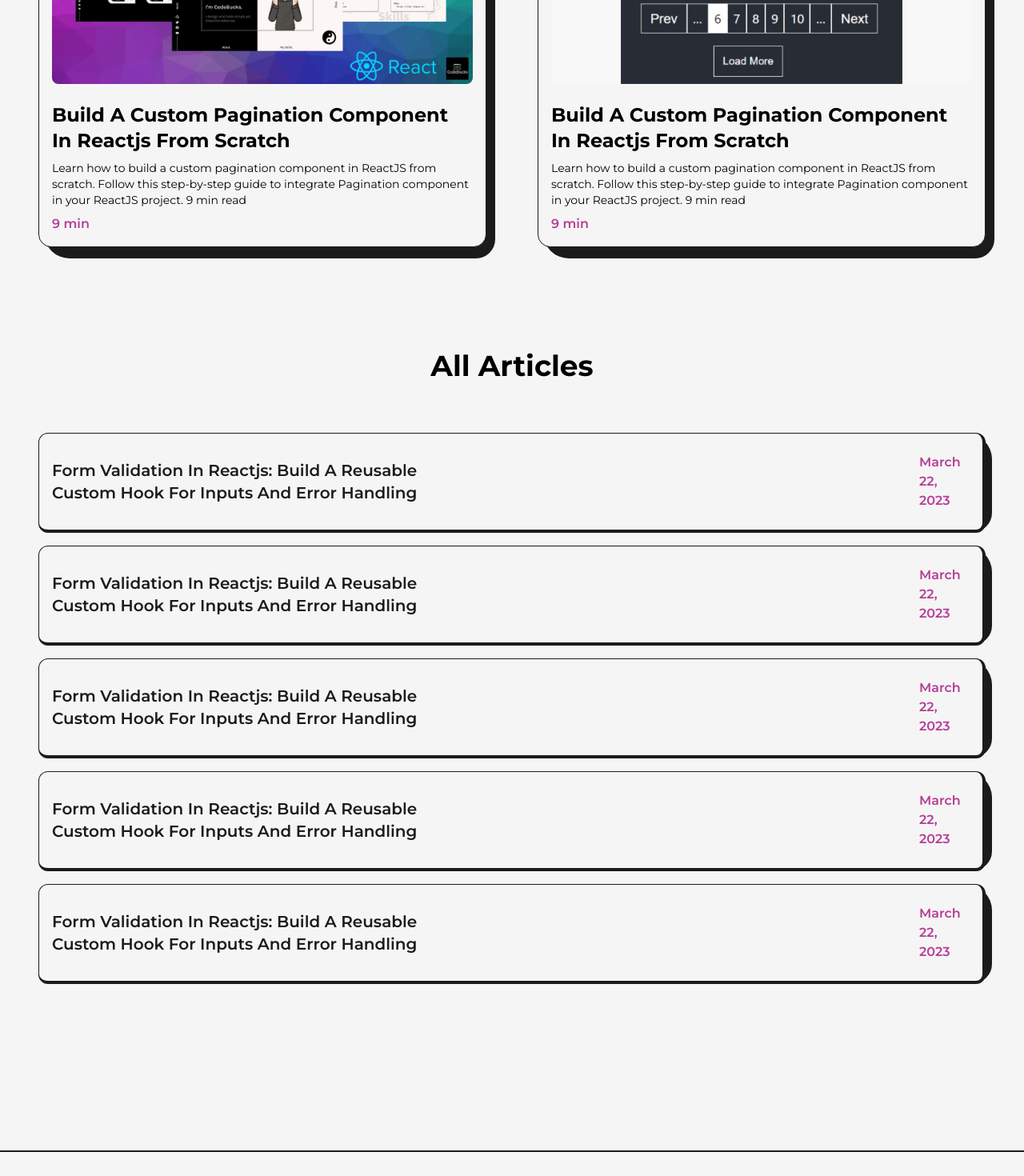
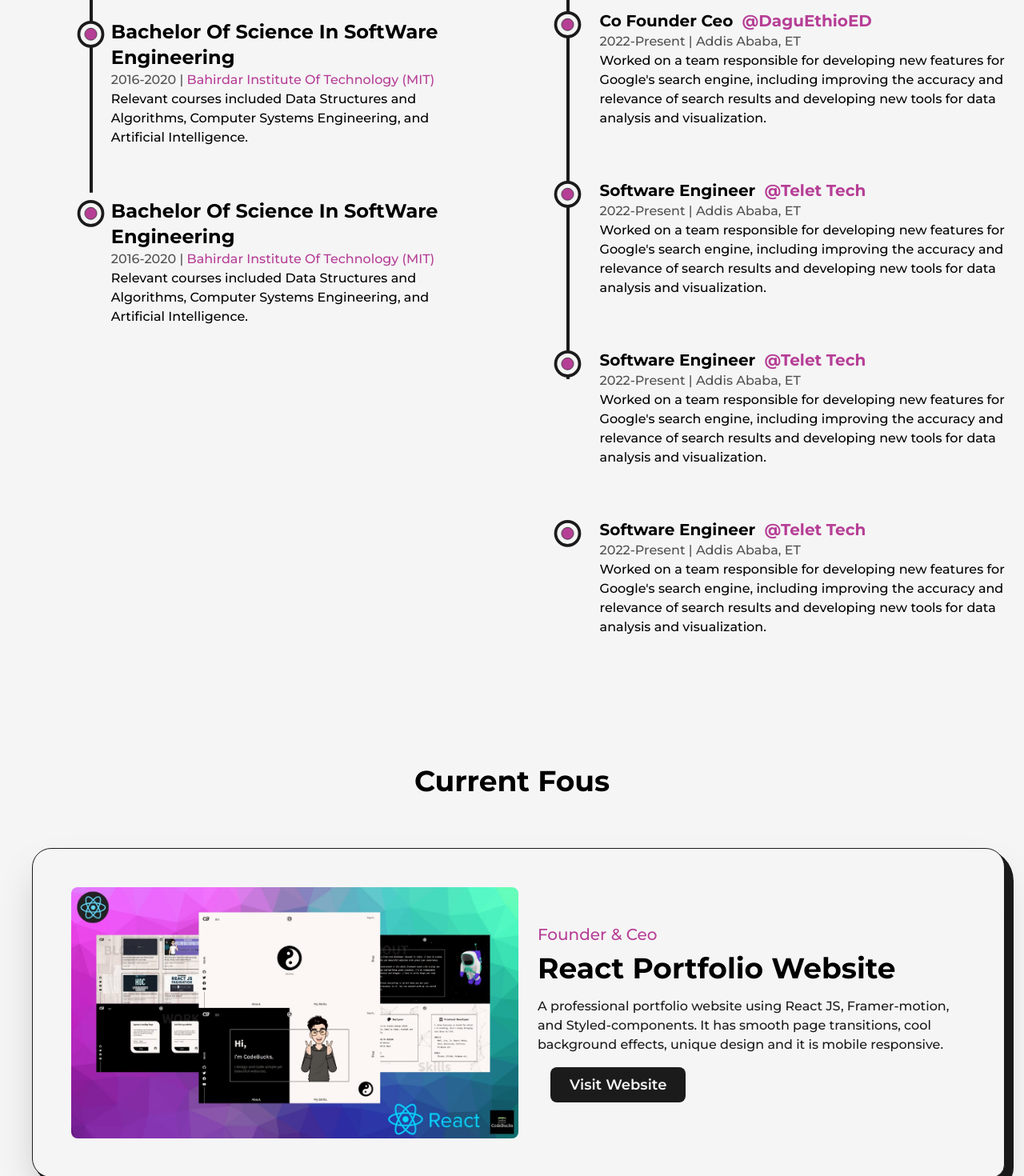
Before and after one commit to oli-mac/3D_portfolio, a Next.js app: page /articles in a window 1280 px wide. Shown: the part 640-2110 px from the top of the page at 80% size. Built offline with nearby package versions, Linux system fonts and the light colour scheme.

Commit message:
Dark Mode

```diff
--- a/src/components/Education.js
+++ b/src/components/Education.js
@@ -5,7 +5,7 @@
 
 const Details = ({type, time, address, info}) =>{
     const ref = useRef(null);
-    return <li ref={ref} className='my-8 first:mt-0 last:mb-0 w-[60%] mx-auto flex flex-col items-center justify-between'>
+    return <li ref={ref} className='my-8 first:mt-0 last:mb-0 w-[90%] mx-auto flex flex-col items-center justify-between'>
         <LiIcon reference={ref}/>
         <motion.div
         initial={{y:50}}
@@ -13,7 +13,7 @@
         transition={{duration:0.5, type:"spring"}}
         >
             <h3 className='capitalize font-bold text-2xl'>{type}</h3>
-            <span  className='capitalize font-medium text-dark/75 dark:text-light'>{time} | {address}</span>
+            <span  className='capitalize font-medium text-dark/75 dark:text-light'>{time} | <span className='text-primary dark:text-primaryDark'>{address}</span></span>
             <p className='font-medium w-full'>
                 {info}
             </p>
@@ -32,13 +32,13 @@
     );
 
   return (
-    <div className='my-64'>
-        <h2 className='font-bold text-8xl mb-32 w-full text-center'>Education</h2>
+    <div className='my-8'>
+        <h2 className='font-bold text-4xl mb-8 w-full text-center dark:text-light'>Education</h2>
 
         <div ref={ref} className='w-[75%] mx-auto relative'>
             <motion.div style={{scaleY: scrollYProgress}} className='absolute left-9 top-0 w-[4px] h-full bg-dark origin-top dark:bg-light'/>
 
-            <ul className='w-full flex flex-col items-start justify-between ml-4'>
+            <ul className='w-full flex flex-col items-start justify-between ml-10'>
                 <Details
                     type="Bachelor Of Science In SoftWare Engineering"
                     time="2016-2020 "
--- a/src/components/Experience.js
+++ b/src/components/Experience.js
@@ -5,14 +5,14 @@
 
 const Details = ({position, company, companyLink, time, address, work}) =>{
     const ref = useRef(null);
-    return <li ref={ref} className='my-8 first:mt-0 last:mb-0 w-[60%] mx-auto flex flex-col items-center justify-between'>
+    return <li ref={ref} className='my-8 first:mt-0 last:mb-0 w-[85%] mx-auto flex flex-col items-center justify-between'>
         <LiIcon reference={ref}/>
         <motion.div
         initial={{y:50}}
         whileInView={{y:0}}
         transition={{duration:0.5, type:"spring"}}
         >
-            <h3 className='capitalize font-bold text-2xl'>{position}&nbsp; <a className='text-primary dark:text-primaryDark capitalize' href={companyLink} target='_blank'>@{company}</a></h3>
+            <h3 className='capitalize font-bold text-xl'>{position}&nbsp; <a className='text-primary dark:text-primaryDark capitalize' href={companyLink} target='_blank'>@{company}</a></h3>
             <span  className='capitalize font-medium text-dark/75 dark:text-light/75'>{time} | {address}</span>
             <p className='font-medium w-full'>
                 {work}
@@ -32,13 +32,13 @@
     );
 
   return (
-    <div className='my-64'>
-        <h2 className='font-bold text-8xl mb-32 w-full text-center'>Experience</h2>
+    <div className='my-8'>
+        <h2 className='font-bold text-4xl mb-8 w-full text-center dark:text-light'>Experience</h2>
 
-        <div ref={ref} className='w-[75%] mx-auto relative'>
+        <div ref={ref} className='w-full relative'>
             <motion.div style={{scaleY: scrollYProgress}} className='absolute left-9 top-0 w-[4px] h-full bg-dark origin-top dark:bg-light'/>
 
-            <ul className='w-full flex flex-col items-start justify-between ml-4'>
+            <ul className='w-full flex flex-col items-start justify-between ml-8'>
                 <Details
                     position="Software Engineer"
                     companyLink="www.olyadmulugeta.live"
--- a/src/components/NavBar.js
+++ b/src/components/NavBar.js
@@ -44,7 +44,7 @@
             <CustomLink href="/" title="Home " className='mr-4'/>
             <CustomLink href="/About" title="About " className='mx-4'/>
             <CustomLink href="/projects" title="Projects " className='mx-4'/>
-            <CustomLink href="/articles" title="Articles " className='ml-4'/>
+            <CustomLink href="/articles" title="Credentials " className='ml-4'/>
         </nav>
         {/* <Logo /> */}
         <nav className='flex items-center justify-center flex-wrap'>
--- a/src/pages/articles.js
+++ b/src/pages/articles.js
@@ -7,7 +7,11 @@
 import project1 from "../../public/images/projects/portfolio-cover-image.jpg"
 import article1 from "../../public/images/articles/pagination component in reactjs.jpg"
 import article2 from "../../public/images/articles/create loading screen in react js.jpg"
+import { GithubIcon } from '@/components/Icon'
+import { LinkArrow } from '@/components/Icon'
 
+import Experience from '@/components/Experience'
+import Education from '@/components/Education'
 
 
 import AnimatedText from '@/components/AnimatedText'
@@ -50,51 +54,85 @@
     )
 }
 
-const Articles = ({img, title, date,  link}) => {
+// const Articles = ({img, title, date,  link}) => {
+//     return(
+//         <motion.li
+//         initial={{y:200}}
+//         whileInView={{y:0, transition:{duration:0.5, ease:"easeInOut"}}}
+//         viewport={{once: true}}
+//         className='relative w-full p-4 py-6 my-4 flex rounded-xl items-center justify-between bg-light text-dark
+//         first:mt-0 border border-solid border-dark border-r-4 border-b-4'
+//         >
+//          <div className='absolute top-0 -right-3 -z-10 w-[101%] h-[103%] rounded-[2rem] bg-dark rounded-br-3xl
+//          '/>
+//         <MovingImg title={title} img={img} link={link} />
+//         <Link  href={link} target='_blank'
+//              className='w-full inline-block cursor-pointer overflow-hidden rounded-lg'
+//         >
+
+//         </Link>
+
+//         <span className='text-primary font-semibold pl-4'>{date}</span>
+//         </motion.li>
+//     )
+// }
+
+const FeaturedProject = ({type, title, summary, img, link, github}) => {
+
     return(
-        <motion.li
-        initial={{y:200}}
-        whileInView={{y:0, transition:{duration:0.5, ease:"easeInOut"}}}
-        viewport={{once: true}}
-        className='relative w-full p-4 py-6 my-4 flex rounded-xl flex items-center justify-between bg-light text-dark
-        first:mt-0 border border-solid border-dark border-r-4 border-b-4'
+      <article className='w-full flex items-center justify-between relative rounded-br-2xl
+      rounded-3xl border border-solid border-dark bg-light shadow-2xl p-12 dark:bg-dark dark:border-light
+      '>
+          <div className='absolute top-0 -right-3 -z-10 w-[101%] h-[103%] rounded-[2.5rem] bg-dark rounded-br-3xl dark:bg-light'/>
+
+        <Link  href={link} target='_blank'
+        className='w-1/2 cursor-pointer overflow-hidden rounded-lg'
         >
-         <div className='absolute top-0 -right-3 -z-10 w-[101%] h-[103%] rounded-[2rem] bg-dark rounded-br-3xl
-         '/>
-        <MovingImg title={title} img={img} link={link} />
-        <Link  href={link} target='_blank'
-             className='w-full inline-block cursor-pointer overflow-hidden rounded-lg'
-        >
-
+          <FramerImage src={img} alt={title} className='w-full h-auto'
+             whileHover={{scale:1.05}}
+             transition={{duration:0.2}}
+          />
         </Link>
 
-        <span className='text-primary font-semibold pl-4'>{date}</span>
-        </motion.li>
+        <div className='w-1/2 flex flex-col items-start justify-between pl-6'>
+          <span className='text-primary font-medium text-xl dark:text-primaryDark'>{type}</span>
+          <Link href={link} target='_blank' className='hover:underline underline-offset-2'>
+            <h2 className='my-2 w-full text-left text-4xl font-bold dark:text-light'>{title}</h2>
+          </Link>
+          <p className='my-2 font-medium text-dark dark:text-light'>{summary}</p>
+          <div className='mt-2 flex items-center'>
+          <Link href={link} target='_blank' className='ml-4 rounded-lg bg-dark text-light p-2 px-6 text-lg font-semibold
+          dark:bg-light dark:text-dark '>
+            Visit Website
+          </Link>
+          </div>
+        </div>
+      </article>
     )
-}
+  }
 
 
-const FeaturedArticles = ({img, title, time, summary,  link}) => {
-    return(
-        <li className='relative col-span-1 w-full p-4 bg-light border border-solid border-dark rounded-2xl'>
-         <div className='absolute top-0 -right-3 -z-10 w-[101%] h-[103%] rounded-[2rem] bg-dark rounded-br-3xl'/>
-        <Link  href={link} target='_blank'
-             className='w-full inline-block cursor-pointer overflow-hidden rounded-lg'
-        >
-            <FramerImage src={img} alt={title} className='w-full h-auto'
-                whileHover={{scale:1.05}}
-                transition={{duration:0.2}}
-            />
-        </Link>
-        <Link  href={link} target='_blank'
-        >
-          <h2 className='my-2 mt-4 capitalize text-left text-2xl font-bold hover:underline'>{title}</h2>
-        </Link>
-        <p className='mb-2 text-sm'>{summary}</p>
-            <span className='text-primary font-semibold '>{time}</span>
-        </li>
-    )
-}
+// const FeaturedArticles = ({img, title, time, summary,  link}) => {
+//     return(
+//         <li className='relative col-span-1 w-full p-4 bg-light border border-solid border-dark rounded-2xl'>
+//          <div className='absolute top-0 -right-3 -z-10 w-[101%] h-[103%] rounded-[2rem] bg-dark rounded-br-3xl'/>
+//         <Link  href={link} target='_blank'
+//              className='w-full inline-block cursor-pointer overflow-hidden rounded-lg'
+//         >
+//             <FramerImage src={img} alt={title} className='w-full h-auto'
+//                 whileHover={{scale:1.05}}
+//                 transition={{duration:0.2}}
+//             />
+//         </Link>
+//         <Link  href={link} target='_blank'
+//         >
+//           <h2 className='my-2 mt-4 capitalize text-left text-2xl font-bold hover:underline'>{title}</h2>
+//         </Link>
+//         <p className='mb-2 text-sm'>{summary}</p>
+//             <span className='text-primary font-semibold '>{time}</span>
+//         </li>
+//     )
+// }
 
 
 
@@ -102,69 +140,30 @@
   return (
     <>
          <Head>
-            <title>Olyad Mulugeta| Articles</title>
+            <title>Olyad Mulugeta| Credentials</title>
             <meta name="description" content="About me" />
         </Head>
-        <main className='w-full mb-16 flex flex-col items-center justify-center overflow-hidden'>
-            <Layout className='pt-16 px-12'>
-                <AnimatedText text="Words Can Change The World! " className='mb-16'/>
+        <main className='w-full mb-16 flex flex-col items-center justify-center overflow-hidden dark:text-light'>
+            <Layout className='pt-16 px-0'>
+                <AnimatedText text="Hard Work Pays Off! " className='mb-16'/>
                 <ul className='grid grid-cols-2 gap-16'>
-                    <FeaturedArticles
-                    title="Build A Custom Pagination Component In Reactjs From Scratch"
-                    summary="Learn how to build a custom pagination component in ReactJS from scratch.
-                    Follow this step-by-step guide to integrate Pagination component in your ReactJS project.
-                    9 min read"
-                    time="9 min"
+                    <Education />
+
+
+                    <Experience />
+
+                </ul>
+                <h2 className='font-bold text-4xl w-full text-center my-16 mt-32'>Current Fous</h2>
+                <ul className='w-[95%] ml-10'>
+                <FeaturedProject
+                    title=" React Portfolio Website"
                     link="/"
+                    summary="A professional portfolio website using React JS, Framer-motion, and Styled-components. It has smooth
+                        page transitions, cool background effects, unique design and it is mobile responsive."
+                    type="Founder & Ceo"
+                    github="/"
                     img={project1}
-                    />
-                    <FeaturedArticles
-                    title="Build A Custom Pagination Component In Reactjs From Scratch"
-                    summary="Learn how to build a custom pagination component in ReactJS from scratch.
-                    Follow this step-by-step guide to integrate Pagination component in your ReactJS project.
-                    9 min read"
-                    time="9 min"
-                    link="/"
-                    img={article1}
-                    />
-                </ul>
-                <h2 className='font-bold text-4xl w-full text-center my-16 mt-32'> All Articles</h2>
-                <ul>
-                    <Articles
-                        title="Form Validation In Reactjs: Build A Reusable Custom Hook For Inputs And Error Handling"
-                        date="March 22, 2023"
-                        link="/"
-                        img={article1}
-
-                    />
-                    <Articles
-                        title="Form Validation In Reactjs: Build A Reusable Custom Hook For Inputs And Error Handling"
-                        date="March 22, 2023"
-                        link="/"
-                        img={article2}
-
-                    />
-                    <Articles
-                        title="Form Validation In Reactjs: Build A Reusable Custom Hook For Inputs And Error Handling"
-                        date="March 22, 2023"
-                        link="/"
-                        img={article1}
-
-                    />
-                    <Articles
-                        title="Form Validation In Reactjs: Build A Reusable Custom Hook For Inputs And Error Handling"
-                        date="March 22, 2023"
-                        link="/"
-                        img={article2}
-
-                    />
-                    <Articles
-                        title="Form Validation In Reactjs: Build A Reusable Custom Hook For Inputs And Error Handling"
-                        date="March 22, 2023"
-                        link="/"
-                        img={article1}
-
-                    />
+                />
                 </ul>
             </Layout>
         </main>
--- a/src/pages/projects.js
+++ b/src/pages/projects.js
@@ -67,7 +67,7 @@
       </Link>
 
       <div className='w-full flex flex-col items-start justify-between mt-4'>
-        <span className='text-primary font-medium text-xl'>{type}</span>
+        <span className='text-primary dark:text-primaryDark font-medium text-xl'>{type}</span>
         <Link href={link} target='_blank' className='hover:underline underline-offset-2'>
           <h2 className='my-2 w-full text-left text-3xl font-bold'>{title}</h2>
         </Link>
```
